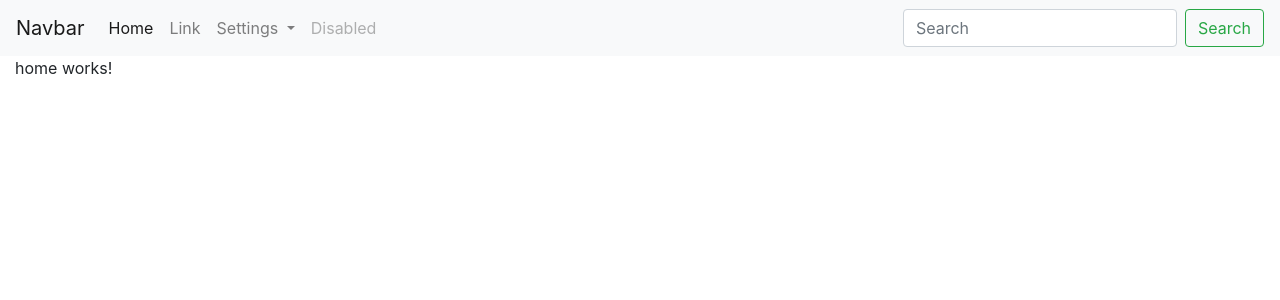
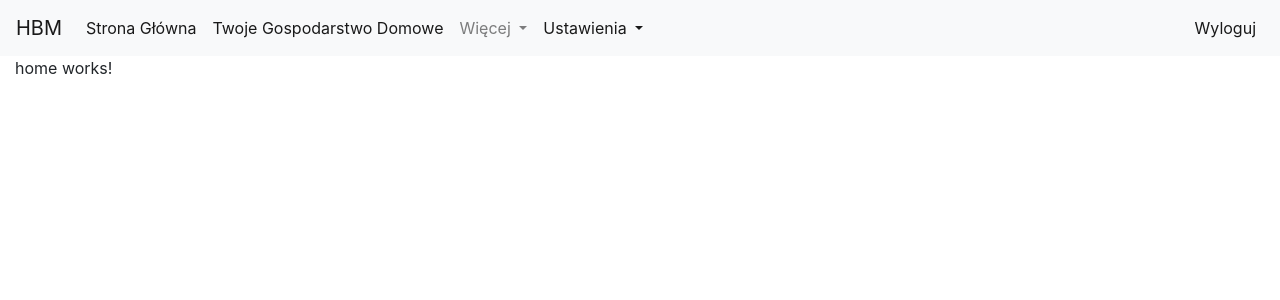
Before and after one commit to xross-criss/Budzet-Domowy-front, an Angular app: page / in a window 1280 px wide. Shown: the top 300 px of the page. Built offline with nearby package versions, Linux system fonts and the light colour scheme.

Commit message:
nav-bar introduced

```diff
--- a/src/app/nav-bar/nav-bar/nav-bar.component.html
+++ b/src/app/nav-bar/nav-bar/nav-bar.component.html
@@ -1,5 +1,5 @@
 <nav class="navbar navbar-expand-lg navbar-light bg-light">
-    <a class="navbar-brand" href="#">Navbar</a>
+    <a class="navbar-brand" href="#">HBM</a>
     <button class="navbar-toggler" type="button" data-toggle="collapse" data-target="#navbarSupportedContent" aria-controls="navbarSupportedContent" aria-expanded="false" aria-label="Toggle navigation">
         <span class="navbar-toggler-icon"></span>
     </button>
@@ -7,27 +7,39 @@
     <div class="collapse navbar-collapse" id="navbarSupportedContent">
         <ul class="navbar-nav mr-auto">
             <li class="nav-item active">
-                <a class="nav-link" href="#">Home <span class="sr-only">(current)</span></a>
+                <a class="nav-link" href="#">Strona Główna <span class="sr-only">(current)</span></a>
             </li>
-            <li class="nav-item">
-                <a class="nav-link" href="#">Link</a>
+            <li class="nav-item active">
+                <a class="nav-link" [routerLink]="['household', 'household']">Twoje Gospodarstwo Domowe</a>
             </li>
             <li class="nav-item dropdown">
                 <a class="nav-link dropdown-toggle" href="#" id="navbarDropdown" role="button" data-toggle="dropdown" aria-haspopup="true" aria-expanded="false">
-                    Settings
+                    Więcej
                 </a>
                 <div class="dropdown-menu" aria-labelledby="navbarDropdown">
-                    <a class="dropdown-item" [routerLink]="['settings', 'household']">Household settings</a>
-                    <a class="dropdown-item" [routerLink]="['settings', 'user']">User settings</a>
+                    <a class="dropdown-item" [routerLink]="['household', 'balance']">Raporty Bilansu</a>
+                    <a class="dropdown-item" [routerLink]="['cashflow', 'expenses']">Wydatki</a>
+                    <a class="dropdown-item" [routerLink]="['cashflow', 'incomes']">Przychody</a>
+                    <a class="dropdown-item" [routerLink]="['household', 'investments']">Inwestycje</a>
+                    <a class="dropdown-item" [routerLink]="['household', 'insurances']">Ubezpieczenia</a>
+                    <a class="dropdown-item" [routerLink]="['household', 'loans']">Pożyczki</a>
+                    <a class="dropdown-item" [routerLink]="['household', 'goals']">Cele</a>
                 </div>
             </li>
-            <li class="nav-item">
-                <a class="nav-link disabled" href="#" tabindex="-1" aria-disabled="true">Disabled</a>
+            <li class="nav-item dropdown active">
+                <a class="nav-link dropdown-toggle" href="#" id="navbarDropdownSettings" role="button" data-toggle="dropdown" aria-haspopup="true" aria-expanded="false">
+                    Ustawienia
+                </a>
+                <div class="dropdown-menu" aria-labelledby="navbarDropdown">
+                    <a class="dropdown-item" [routerLink]="['settings', 'household']">Ustawienia Gospodarstwa Domowego</a>
+                    <a class="dropdown-item" [routerLink]="['settings', 'user']">Ustawienia Użytkownika</a>
+                </div>
             </li>
         </ul>
-        <form class="form-inline my-2 my-lg-0">
-            <input class="form-control mr-sm-2" type="search" placeholder="Search" aria-label="Search">
-            <button class="btn btn-outline-success my-2 my-sm-0" type="submit">Search</button>
-        </form>
+        <ul class="navbar-nav right">
+            <li class="nav-item active">
+                <a class="nav-link" href="#">Wyloguj <span class="sr-only">(current)</span></a>
+            </li>
+        </ul>
     </div>
 </nav>
```
